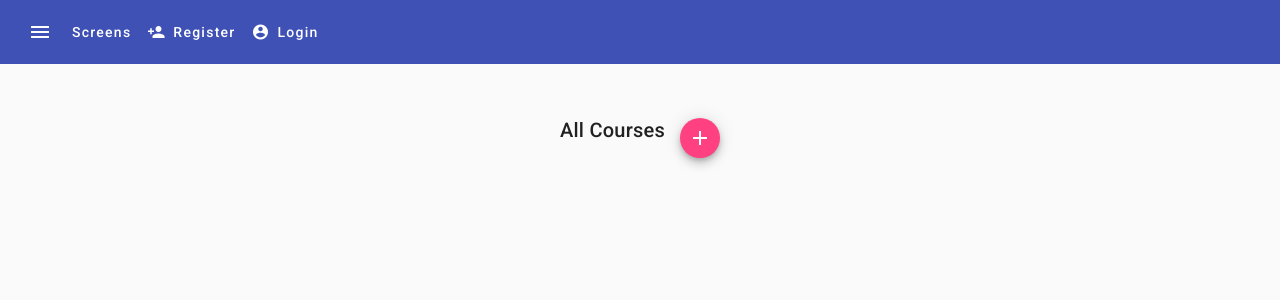
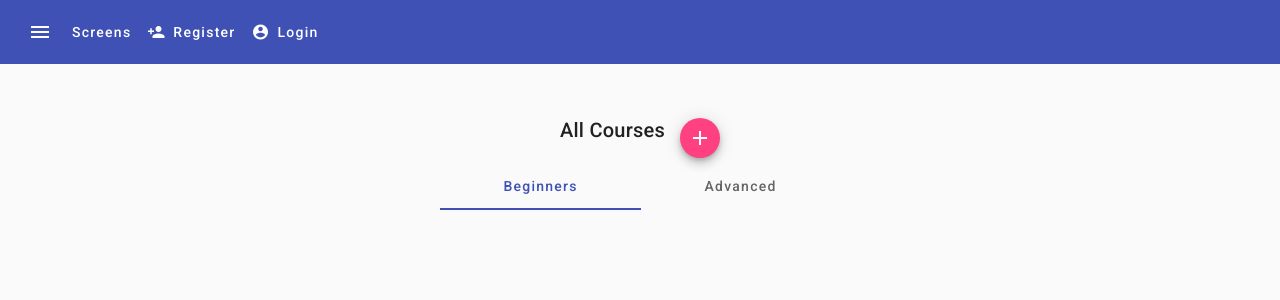
Before and after one commit to paolopci/angular-material-course, an Angular app: page / in a window 1280 px wide. Shown: the top 300 px of the page. Built offline with nearby package versions, Linux system fonts and the light colour scheme.

Commit message:
Tab Groups Beginners and Advanced

```diff
--- a/src/app/home/home.component.html
+++ b/src/app/home/home.component.html
@@ -1,4 +1,3 @@
-
 <div class="courses-panel">
 
   <div class="header">
@@ -11,5 +10,16 @@
 
   </div>
 
+  <mat-tab-group>
+
+    <mat-tab label="Beginners">
+
+    </mat-tab>
+
+    <mat-tab label="Advanced">
+
+    </mat-tab>
+
+  </mat-tab-group>
 
 </div>
```
